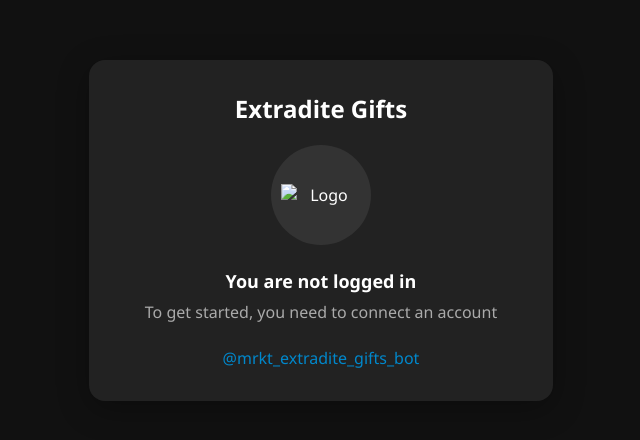
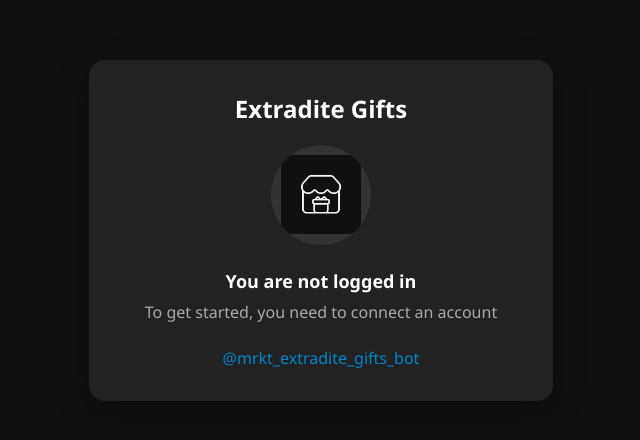
Before and after one commit to jopa228311/test, a plain HTML site: page index.html in a window 1280 px wide. Shown: the part 170-610 px from the top of the page, without its empty margins (319-959 px from the left). Drawn offline with Linux system fonts and the light colour scheme.

Commit message:
Update index.html

```diff
--- a/index.html
+++ b/index.html
@@ -78,7 +78,7 @@
 
         <div class="logo">
             <!-- Замените "logo.png" на путь к вашему изображению -->
-            <img src="/тест/IMG_3398.PNG" alt="Logo" style="width: 80%; height: auto;">
+            <img src="IMG_3398.PNG" alt="Logo" style="width: 80%; height: auto;">
         </div>
 
         <div class="not-logged">You are not logged in</div>
```
